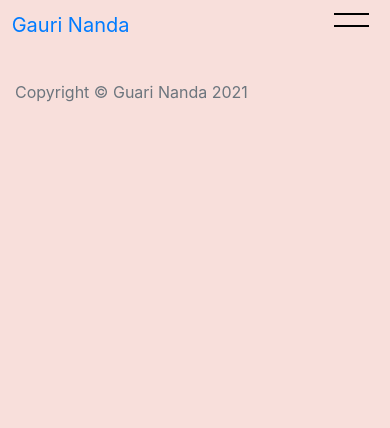
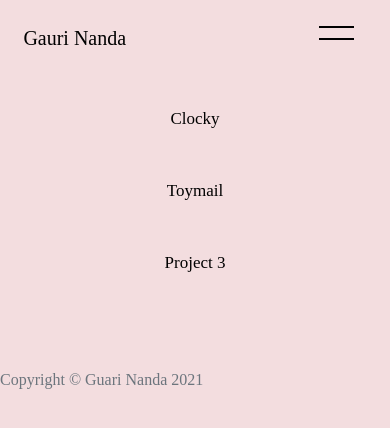
Before and after one commit to TeamClocky/GauriNanda, a Flask app: page / in a window 390 px wide. Shown: the top 428 px of the page. Run offline with Flask 2, Linux system fonts and the light colour scheme; some libraries are stand-ins or nearby versions.

Commit message:
Updated home page to be more responsive and reflective of the design

```diff
--- a/app.py
+++ b/app.py
@@ -19,25 +19,25 @@ mail = Mail(app)
 # app.config
 
 @app.route('/')
-@app.route('/home')
-def home():
+@app.route('/work')
+def work():
     return render_template("index.html")
 
 @app.route('/about')
 def about():
     return render_template("about.html")
 
-@app.route('/services', methods=['GET', 'POST'])
-def services():
-    if request.method == "POST":
-        name = request.form.get('name')
-        email = request.form.get('email')
-        phone = request.form.get('phone')
-        message = request.form.get('message')
-        # See if you can retitle
-        msg = Message(subject=f"Website form message from {name}", body=f"Name: {name}\nE-Mail: {email}\nPhone: {phone}\n\n\n{message}", sender="ajkworksmartcontactform@gmail.com", recipients=["coolerstuff10@yahoo.com"])
-        mail.send(msg)
-    return render_template("services.html")
+# @app.route('/products', methods=['GET', 'POST'])
+# def products():
+    # if request.method == "POST":
+    #     name = request.form.get('name')
+    #     email = request.form.get('email')
+    #     phone = request.form.get('phone')
+    #     message = request.form.get('message')
+    #     # See if you can retitle
+    #     msg = Message(subject=f"Website form message from {name}", body=f"Name: {name}\nE-Mail: {email}\nPhone: {phone}\n\n\n{message}", sender="ajkworksmartcontactform@gmail.com", recipients=["coolerstuff10@yahoo.com"])
+    #     mail.send(msg)
+    # return render_template("products.html")
 
 @app.route('/contact', methods=['GET', 'POST'])
 def contact():
--- a/static/index.css
+++ b/static/index.css
@@ -1,4 +1,109 @@
+/* Use classes as labels for css - make simple and readable */
+/* Make sections and table of contents */
+
+/*
+      table of contents
+
+      1. global styles
+
+      2. typography
+
+      3. layout
+
+      4. components
+        4.1 buttons
+*/
+
+
+
+/* ====================
+      global styles
+   ==================== */
+* {
+    margin: 0;
+    padding: 0;
+    color: black;
+    font-family: Inknut Antiqua;
+}
+
+/* @media screen and (min-width: 0) and (max-width: 2119px) and
+(orientation: landscape) {
+    body {
+        font-size: calc(.1 * 1.2vw + 1rem);
+    }
+} */
+
+
+/* Navigation */
 
 .home_tab {
     border-bottom: 1px solid black;
 }
+
+/* portfolio */
+
+.portfolio-hover-display {
+    position: relative;
+    display: flex;
+    flex-direction: column;
+    width: 100%;
+    flex-grow: 1;
+    flex-shrink: 1;
+}
+
+.portfolio-hover-items {
+    text-align: center;
+    display: flex;
+    width: 100%;
+    flex-direction: column;
+    flex-grow: 1;
+    flex-shrink: 0;
+    margin: 0 auto;
+    /* No idea */
+    /* box-sizing: border-box; */
+
+}
+.portfolio-hover-item {
+    padding-top: 80px;
+}
+.navbar-brand, .navbar-brand:hover, .navbar-brand:focus, .navbar-brand:active,
+.portfolio-hover-item, .portfolio-hover-item:hover, .portfolio-hover-item:focus, .portfolio-hover-item:active {
+    color: inherit;
+    text-decoration: none;
+}
+
+.portfolio-hover-items-list {
+    display: flex;
+    justify-content: center;
+    box-sizing: border-box;
+    padding: 10px;
+    flex-direction: column;
+    max-width: 100%;
+    list-style-type: none;
+    pointer-events: auto;
+}
+
+.portfolio-hover-items-list li {
+    pointer-events: auto;
+}
+
+.portfolio-hover-item-title {
+    color: inherit;
+    /* Responsible for the distance between Projects */
+    line-height: 1.5em;
+    padding: 1.2rem 0;
+}
+
+/* when the browser window is 2119px wider or less or 0px or wider and portrait mode */
+@media screen and (min-width: 0) and (max-width: 2119px) and (orientation: portrait) {
+    .portfolio-hover-item-title {
+        /* font-size: 100px; */
+        font-size: calc((1.1 - 1) * 1.2vh + 1rem);
+    }
+}
+
+@media screen and (min-width: 0) and (max-width: 2119px) and (orientation: landscape) {
+    .portfolio-hover-item-title {
+        font-size: calc(4.4vw + 1rem);
+    }
+}
--- a/static/style.css
+++ b/static/style.css
@@ -10,34 +10,42 @@
 }
 
 body {
-    background-color: #f8dfdb;
+    background-color: #f3dddf;
     color: #000;
     display: block;
 }
 
-.navbar {
-    position: absolute;
+.header .navbar {
+    position: relative;
+    /* An element with greater stack order is always
+    in front of an element with a lower stack order */
+    z-index: 2;
+    width: 100%;
+    padding-top: 2.5vw;
+    padding-bottom: 2.5vw;
+    padding-left: 3vw;
+    padding-right: 2vw;
     top: 0;
     right: 0;
     left: 0;
     line-height: 1;
-    /* An element with greater stack order is always
-    in front of an element with a lower stack order */
-    z-index: 10;
     /* Not sure */
     -webkit-tap-highlight-color: rgba(0,0,0,0);
-    padding: 0;
 }
 
+/* Media queries don't change the specificity of your selectors */
+/* The selector appearing later in stylesheet overrides the earlier */
+/* Putting the media queries last is the best way of setting up css */
+
+/* Change something when the browser window is 1024px wide or less. */
+@media only screen and (pointer: coarse) and (max-width: 1024px),
+screen and (max-width: 799px) {
 .header .navbar {
-    position: relative;
-    z-index: 2;
-    width: 100%;
-    padding-top: 2.5vw;
-    /* padding-bottom: 2.5vw; */
-    padding-left: 3vw;
-    padding-right: 2vw;
+    padding: 6vw;
+    }
 }
+
+
 
 /* Links on the right side of nav bar */
 .nav-link {
--- a/templates/index.html
+++ b/templates/index.html
@@ -4,4 +4,31 @@
 {% endblock css %}
 
 {% block content %}
+<div class="portfolio-hover-display">
+    <div class="portfolio-hover-items">
+        <ul class="portfolio-hover-items-list">
+            <li>
+                <a class="portfolio-hover-item" href="/work/clocky">
+                    <h1 class="portfolio-hover-item-title">
+                        <span class="portfolio-hover-item-title-content">Clocky</span>
+                    </h1>
+                </a>
+            </li>
+            <li>
+                <a class="portfolio-hover-item" href="/work/toymail">
+                    <h1 class="portfolio-hover-item-title">
+                        <span class="portfolio-hover-item-title-content">Toymail</span>
+                    </h1>
+                </a>
+            </li>
+            <li>
+                <a class="portfolio-hover-item" href="#">
+                    <h1 class="portfolio-hover-item-title">
+                        <span class="portfolio-hover-item-title-content">Project 3</span>
+                    </h1>
+                </a>
+            </li>
+        </ul>
+    </div>
+</div>
 {% endblock content %}
--- a/templates/layout.html
+++ b/templates/layout.html
@@ -8,7 +8,7 @@
   <meta name="description" content="">
   <meta name="author" content="">
 
-  <title>Work Smart Accounting</title>
+  <title>Gauri Nanda</title>
 
   <link rel="stylesheet" href="https://stackpath.bootstrapcdn.com/bootstrap/4.3.1/css/bootstrap.min.css" integrity="sha384-ggOyR0iXCbMQv3Xipma34MD+dH/1fQ784/j6cY/iJTQUOhcWr7x9JvoRxT2MZw1T" crossorigin="anonymous">
 
@@ -28,11 +28,14 @@
 </head>
 
 <body>
+
+  <!-- <div id="siteWrapper" class="clearfix site-wrapper"></div> -->
   <header id="header" class="header">
+    <!-- <div class="header-bar-wrapper"> -->
     <!-- Navigation -->
       <nav class="navbar navbar-expand-md fixed-top" id="mainNav">
       <!-- <div class="container"> -->
-    <a class="navbar-brand" href="{{ url_for('home') }}">Gauri Nanda</a>
+        <a class="navbar-brand" href="{{ url_for('work') }}">Gauri Nanda</a>
         <button class="navbar-toggler navbar-toggler-right" type="button" data-toggle="collapse" data-target="#navbarResponsive" aria-controls="navbarResponsive" aria-expanded="false" aria-label="Toggle navigation">
           <!-- menu -->
           <div class="burger-box">
@@ -44,13 +47,10 @@
         <div class="collapse navbar-collapse" id="navbarResponsive">
           <ul class="navbar-nav ml-auto">
             <li class="nav-item home_tab">
-          <a class="nav-link" href="{{ url_for('home') }}">Home</a>
+              <a class="nav-link" href="{{ url_for('work') }}">Work</a>
             </li>
             <li class="nav-item about_tab">
               <a class="nav-link" href="{{ url_for('about') }}">About</a>
-        </li>
-        <li class="nav-item services_tab">
-          <a class="nav-link" href="{{ url_for('services') }}">Services</a>
             </li>
             <li class="nav-item contact_tab">
               <a class="nav-link" href="{{ url_for('contact') }}">Contact</a>
@@ -60,9 +60,8 @@
             </li>
           </ul>
         </div>
+      </nav>
     <!-- </div> -->
-</nav>
-
 
   </header>
 
@@ -72,7 +71,7 @@
 
   <!-- Footer -->
   <footer>
-    <div class="container">
+    <div class="footer-container">
       <div class="row">
         <div class="col-lg-8 col-md-10 mx-auto">
           <ul class="list-inline text-center">
```
Also changed, not shown: static/about.css (added, +39 -0 lines), templates/about.html (+35 -0 lines), static/Toymail Page/Content - Talkie on Table 2.jpg (added), static/Toymail Page/Product_Snort_angle.JPG (added), static/Toymail Page/_F1A0172-Edit.jpg (added), static/Toymail Page/blue Racoon toy_.jpg (added), static/Toymail Page/clocky_single_1 copy.jpg (added), static/Toymail Page/pink walkie.jpg (added), static/Toymail Page/red_orange_walkie.jpg (added), static/Toymail Page/white walkie.jpg (added), static/white walkie.jpg (added), templates/products.html (renamed from templates/services.html), 2 other files. Lines whose indentation alone changed are shown as unchanged.
